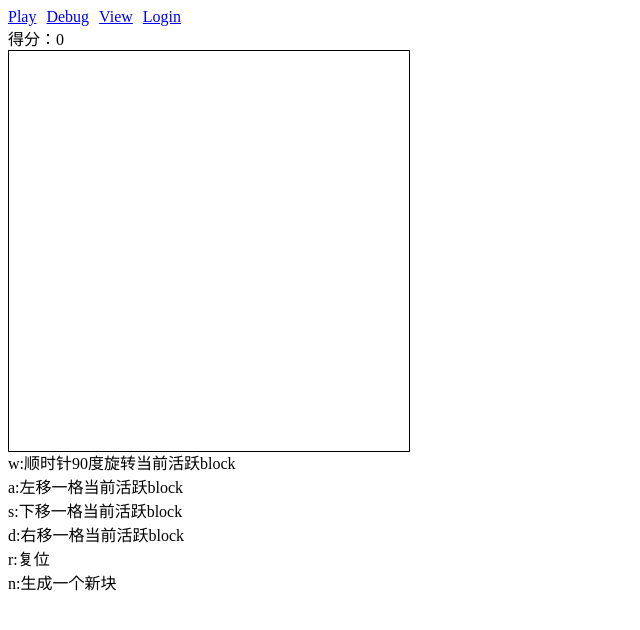
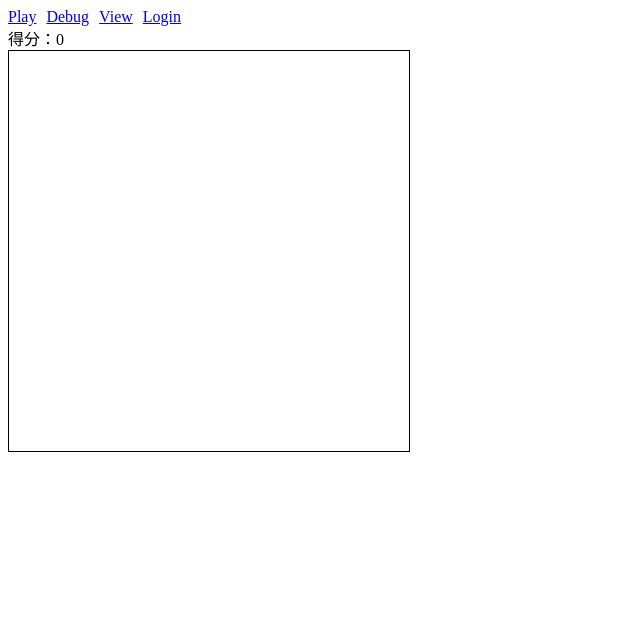
Before and after one commit to hsiaofongw/tetris-d3-angular-demo, an Angular app: page /tetris-debug in a window 1280 px wide. Shown: the top 630 px of the page, without its empty margins (0-640 px from the left). Built offline with nearby package versions, Linux system fonts and the light colour scheme.

Commit message:
chore: 优化调试模式界面

```diff
--- a/src/app/tetris-debug/tetris-debug.component.html
+++ b/src/app/tetris-debug/tetris-debug.component.html
@@ -5,29 +5,3 @@
 <div class="grid-display-container">
   <app-grid-display (onCellClick)="handleCellClick($event)" [cells]="_cells" [nRows]="nRows" [nCols]="nCols"></app-grid-display>
 </div>
-<div>
-  <div>
-    <span>w:</span>
-    <span>顺时针90度旋转当前活跃block</span>
-  </div>
-  <div>
-    <span>a:</span>
-    <span>左移一格当前活跃block</span>
-  </div>
-  <div>
-    <span>s:</span>
-    <span>下移一格当前活跃block</span>
-  </div>
-  <div>
-    <span>d:</span>
-    <span>右移一格当前活跃block</span>
-  </div>
-  <div>
-    <span>r:</span>
-    <span>复位</span>
-  </div>
-  <div>
-    <span>n:</span>
-    <span>生成一个新块</span>
-  </div>
-</div>
```
